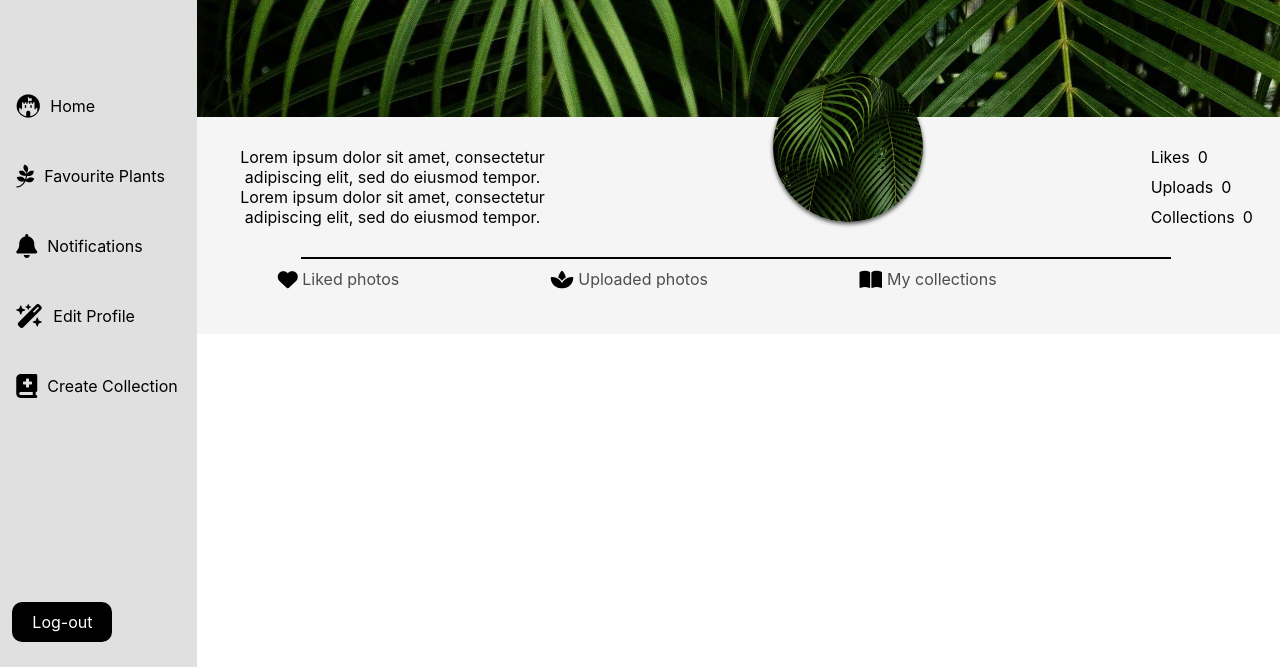
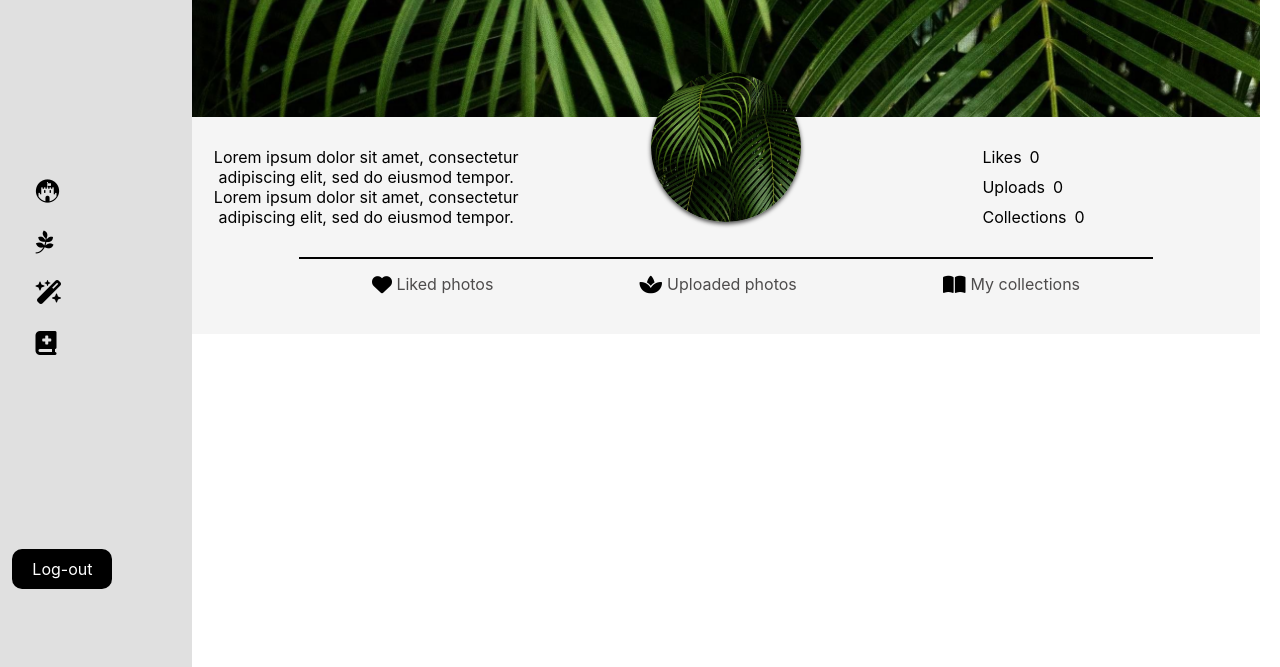
Before and after one commit to IonGolban/Herbal-Web-Manager, a website: page src/public/profile.html in a window 1280 px wide. Shown: the part 133-800 px from the top of the page. Drawn offline with Linux system fonts and the light colour scheme.

Commit message:
Profile Update

```diff
--- a/src/public/profile.html
+++ b/src/public/profile.html
@@ -24,15 +24,14 @@
   </div>
   <div class="profile-frame">
 
-    <iv class="left-frame">
+    <div class="left-frame">
       <div class="logo">HerbalWM</div>
 
       <ul>
-        <li><i class="fa-brands fa-fort-awesome-alt fa-xl" style="color: #000000; margin-right: 10px;"></i>Home</li>
-        <li><i class="fa-brands fa-pagelines fa-xl" style="color: #000000; margin-right: 10px;"></i>Favourite Plants</li>
-        <li><i class="fa-solid fa-bell fa-xl" style="color: #000000; margin-right: 10px;"></i>Notifications</li>
-        <li><i class="fa-solid fa-wand-magic-sparkles fa-xl" style="color: #000000; margin-right: 10px;"></i>Edit Profile</li>
-        <li id = "create-collection"><i  class="fa-solid fa-book-medical fa-xl" style="color: #000000; margin-right: 10px;"></i>Create Collection</li>
+        <li><i class="fa-brands fa-fort-awesome-alt fa-xl" style="color: #000000; margin-right: 10px;"></i><div class="text-li">Home</div></li>
+        <li><i class="fa-brands fa-pagelines fa-xl" style="color: #000000; margin-right: 10px;"></i><div class="text-li">Favourite Plants</div></li>
+        <li><i class="fa-solid fa-wand-magic-sparkles fa-xl" style="color: #000000; margin-right: 10px;"></i><div class="text-li">Edit Profile</div></li>
+        <li id = "create-collection"><i  class="fa-solid fa-book-medical fa-xl" style="color: #000000; margin-right: 10px;"></i><div class="text-li">Create Collection</div></li>
       </ul>
 
       <button class="log-out-but">Log-out</button>
@@ -117,8 +116,8 @@
         <div class="photos">
         </div>
 
+
       </div>
-
 
     </div>
     <div id="modal-collections" class="modal-collections">
--- a/src/public/scripts/profile.js
+++ b/src/public/scripts/profile.js
@@ -17,7 +17,9 @@ document.addEventListener("DOMContentLoaded", async () => {
     document.querySelector(".photos").style.display = "grid";
     plants = await getLikedPhotos();
 
-    document.querySelector(".like-icon").style.borderBottom = "2px solid #000000";
+    document.querySelector(".like-icon").style.background = "#ada9a9";
+    document.querySelector(".like-icon").style.color = "black";
+
   }
   else if (path === "/profile/upload") {    //TODO
     plants = getUploadedPhotos();
@@ -135,6 +137,7 @@ async function displayPlants(plants) {
       console.log(error);
     }
   }
+
   //se repeta codul :(de aici in jos) trebuie de rezolvat
   async function displayCollectionList() {
     const modal = document.querySelector(".modal-collections");
--- a/src/public/styles/profile.css
+++ b/src/public/styles/profile.css
@@ -5,21 +5,22 @@
     font-size: 1rem;
 }
 
+body {
+    overflow-x: hidden;
+}
+
 .profile-frame {
     height: auto;
-    width: 100%;
+    width: 100vw;
     display: flex;
+    flex-direction: row;
 }
 
 .left-frame {
-    height: 100vh;
+    height: 100%;
     width: 15vw;
     background-color: #e0e0e0;
-    border-right: 5px solid #e0e0e0;
     position: fixed;
-    left:0;
-    top: 0;
-    bottom: 0;
     display: flex;
     align-items: center;
     flex-direction: column;
@@ -36,16 +37,22 @@
 }
 
 ul {
+    width: 100%;
     list-style: none;
     padding: 0;
-    margin-right: 5vw;
-    margin-top: 5vw;
+    margin-right: 15%;
 }
 
 li {
-    width: 100%;
+    display: flex;
+    width: 80%;
     margin: 50px 50px;
     cursor: pointer;
+}
+
+.tex-li{
+    height: 100%;
+    width: 100%;
 }
 
 li a {
@@ -56,7 +63,6 @@ li a {
 
 .log-out-but {
     margin-left: -35%;
-    margin-top: 55%;
     background-color: black;
     color: white;
     padding: 10px 20px;
@@ -76,14 +82,14 @@ li a {
 }
 
 
-
 .right-frame {
     height: 100%;
-    width: 85vw;
+    width: calc(100vw - 15vw - 20px);
     background: #f5f5f5;
     display: flex;
     flex-direction: column;
     margin-left: 15vw;
+
 }
 
 .cover-photo-container {
@@ -106,10 +112,11 @@ li a {
 }
 
 .content {
-    max-width: 30%;
+    width: 30%;
     display: flex;
     justify-content: center;
     align-items: center;
+    margin-left: 20px;
 }
 
 .left-description {
@@ -189,6 +196,8 @@ li a {
     width: 80%;
     display: flex;
     justify-content: space-around;
+    align-items: center;
+    margin-top: 10px;
     margin-bottom: 35px;
 }
 
@@ -196,20 +205,30 @@ li a {
 .upload-icon,
 .collection-icon {
     color: rgb(78, 76, 76);
+    padding: 5px 5px 5px 5px;
+    border-radius: 5px;
     transition: 0.5s;
     cursor: pointer;
 }
 
+
+.upload-icon:hover,
+.collection-icon:hover,
 .like-icon:hover {
     color: black;
+    background-color: #ada9a9;
 }
 
 
 .photo-container {
     width: 100%;
     height: 100%;
-    padding: 10px 10px;
+    display: flex;
+    justify-content: center;
+    align-items: center;
+    flex-direction: column;
 }
+
 
 .photos {
     display: none;
@@ -217,12 +236,11 @@ li a {
     grid-gap: 20px;
     justify-content: space-between;
     padding: 5px;
-    max-width: 90%;
-    margin: 0px auto;
+    width: 80%;
 }
 
 .photo {
-    max-width: 100%;
+    width: 100%;
     aspect-ratio: 1 / 1;
     min-height: auto;
     background-position: center;
@@ -259,6 +277,12 @@ li a {
 
 }
 
+@media only screen and (max-width: 1300px) {
+    .text-li{
+        display: none;
+    }
+}
+
 @media only screen and (max-width: 992px) {
     .photos {
         grid-template-columns: repeat(2, calc((100% - 20px * 2 - 5px * 2) / 2));
```
